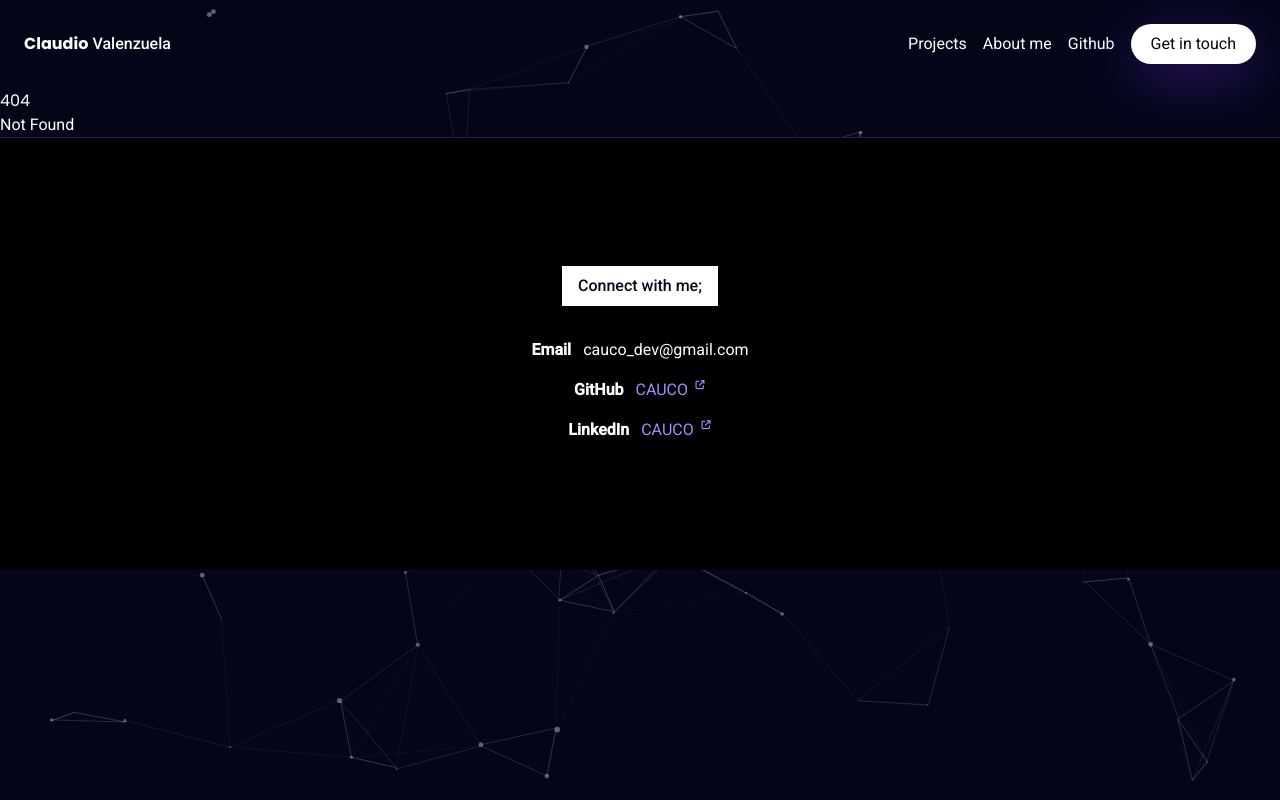
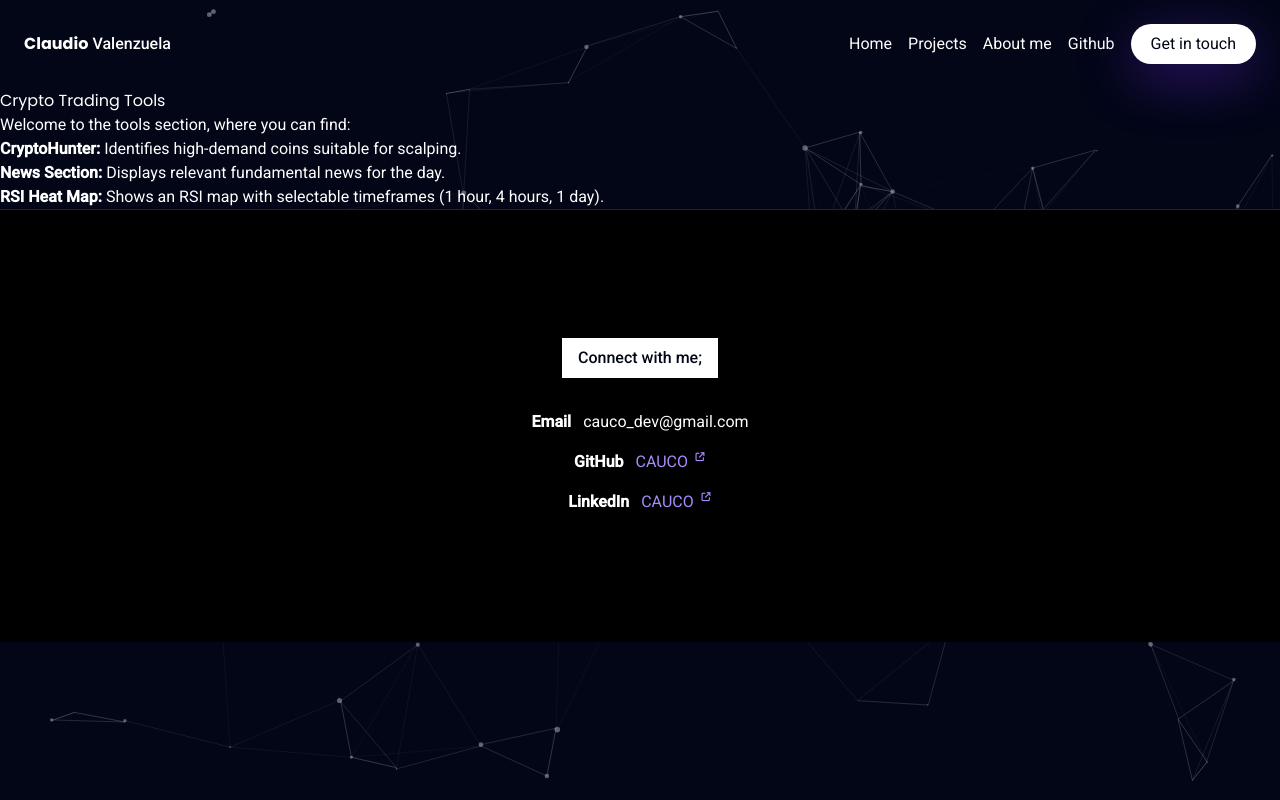
Before and after one commit to CAUCORASEKO/My_portfolio, a SvelteKit app: page /tools in a window 1280 px wide. Before the commit this address had no page. Built offline with nearby package versions, Linux system fonts and the light colour scheme.

Commit message:
Link Home creation on header, new folder in routes called tools and a new +page.sevelte

```diff
--- a/src/components/Header.svelte
+++ b/src/components/Header.svelte
@@ -4,6 +4,7 @@
 
     export let y;
     export let tabs = [
+      { name: "Home", link: "/" }, // Asegúrate de usar '/' para la ruta raíz
       { name: "Projects ", link: "#projects" },
       { name: "About me", link: "#about" },
       { name: "Github", link: "https://github.com/CAUCORASEKO" },
--- a/src/components/Main.svelte
+++ b/src/components/Main.svelte
@@ -4,7 +4,7 @@
   // Määritellään steps-taulukko, joka sisältää projektit
   let steps = [
     { name: 'Crypto trading bot', icon: 'fa-solid fa-cart-shopping', href: 'https://t.me/MandaFuturesBOT' },
-    { name: 'New challenges', icon: 'fa-solid fa-list-check', href: '#' },
+    { name: 'New challenges', icon: 'fa-solid fa-list-check', href: '/tools' },
     { name: 'This web diagram', icon: 'fa-solid fa-diagram-project', href: '#' }
   ];
 
@@ -86,7 +86,7 @@
       </Step>
       <Step step={steps[1]}>
         <p>
-          At this moment I am developing a platform specially designed to help cryptocurrency traders, where I will put tools especially dedicated to analyzing the market. <strong class="text-violet-400">The idea is to help traders manage and control capital, minimizing the risk of losses and increasing their profits.</strong>
+          At this moment I am developing on this platform specially designed to help cryptocurrency traders, where I will put tools especially dedicated to analyzing the market. <strong class="text-violet-400">The idea is to help traders manage and control capital, minimizing the risk of losses and increasing their profits.</strong>
           Another of my goals is to continue learning coding and focus on blockchain technology.
         </p>
       </Step>
--- /dev/null
+++ b/src/routes/tools/+page.svelte
@@ -0,0 +1,18 @@
+<script>
+    // Lógica específica para la página de herramientas, si es necesario
+  </script>
+
+  <main>
+    <h1>Crypto Trading Tools</h1>
+    <p>Welcome to the tools section, where you can find:</p>
+    <ul>
+      <li><strong>CryptoHunter:</strong> Identifies high-demand coins suitable for scalping.</li>
+      <li><strong>News Section:</strong> Displays relevant fundamental news for the day.</li>
+      <li><strong>RSI Heat Map:</strong> Shows an RSI map with selectable timeframes (1 hour, 4 hours, 1 day).</li>
+    </ul>
+    <!-- Aquí puedes agregar diagramas y más detalles sobre las herramientas -->
+  </main>
+
+  <style>
+    /* Estilos específicos para la página de herramientas */
+  </style>
```
